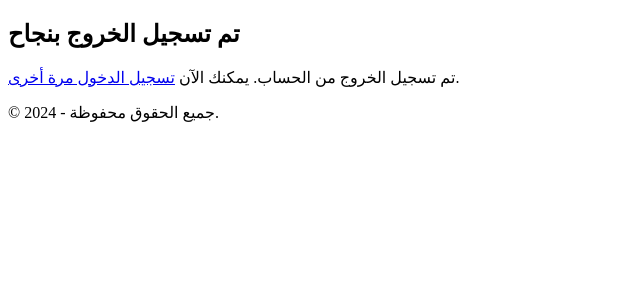
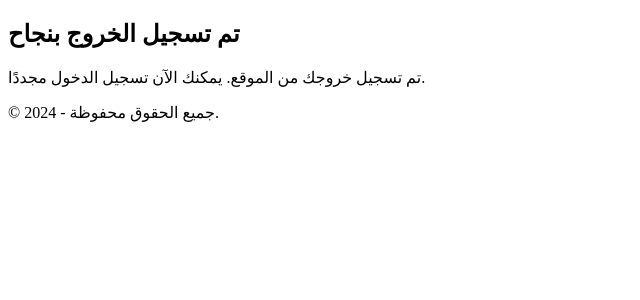
Before and after one commit to abdelfatah18/Alx_DjangoLearnLab, a Django app: template django-models/LibraryProject/relationship_app/templates/logout.html in a window 1280 px wide. Shown: the part 92-392 px from the top of the page, without its empty margins (0-640 px from the left). Run offline with Django 5.2, Linux system fonts and the light colour scheme; the template is opened without the code that fills it, so the values that code supplies are empty.

Commit message:
Update logout.html

```diff
--- a/django-models/LibraryProject/relationship_app/templates/logout.html
+++ b/django-models/LibraryProject/relationship_app/templates/logout.html
@@ -1,7 +1,8 @@
-<!-- templates/registration/logged_out.html -->
 {% extends "base_generic.html" %}
+
+{% block title %}تم تسجيل الخروج{% endblock %}
 
 {% block content %}
   <h2>تم تسجيل الخروج بنجاح</h2>
-  <p>تم تسجيل الخروج من الحساب. يمكنك الآن <a href="{% url 'login' %}">تسجيل الدخول مرة أخرى</a>.</p>
+  <p>تم تسجيل خروجك من الموقع. يمكنك الآن تسجيل الدخول مجددًا.</p>
 {% endblock %}
```
